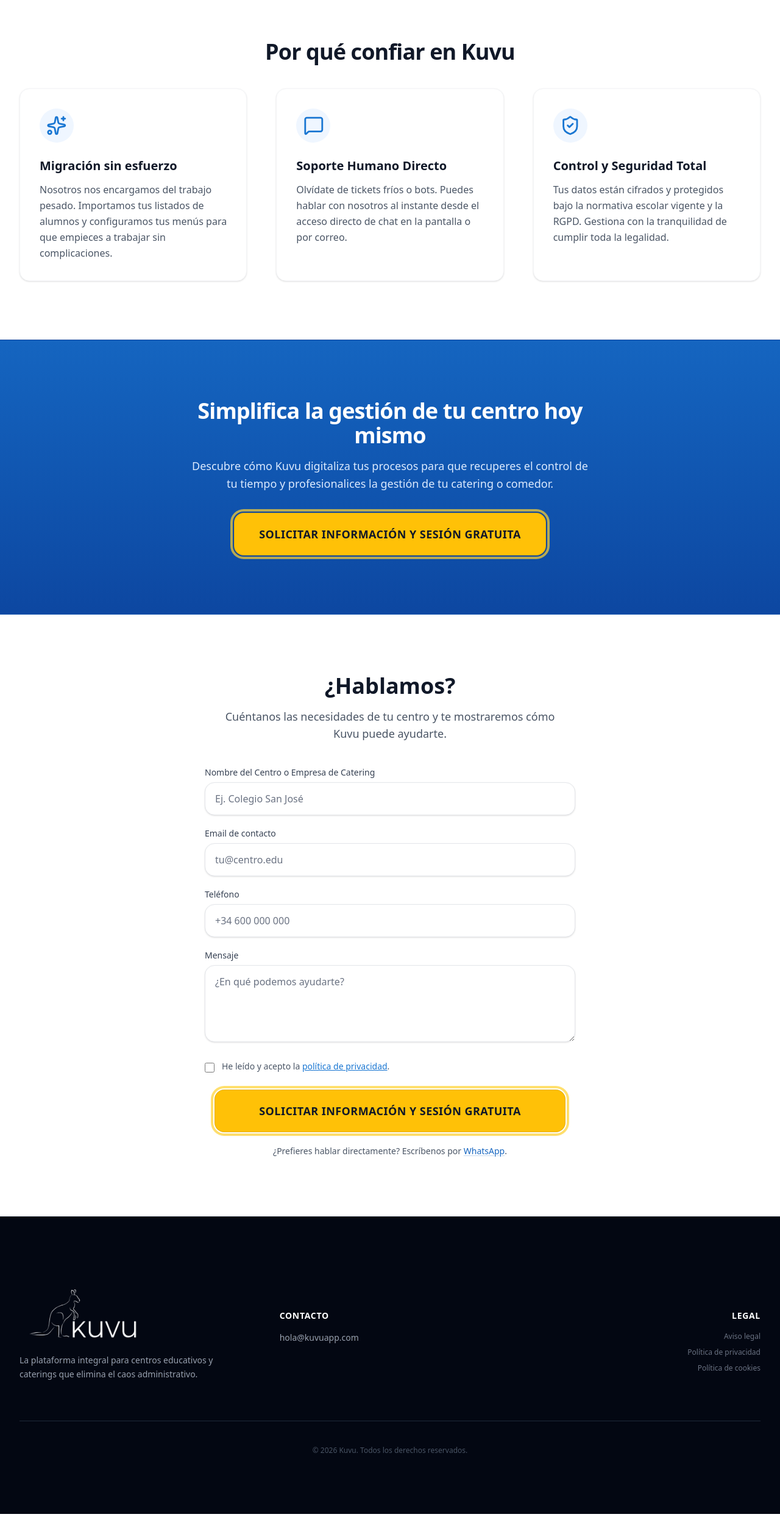
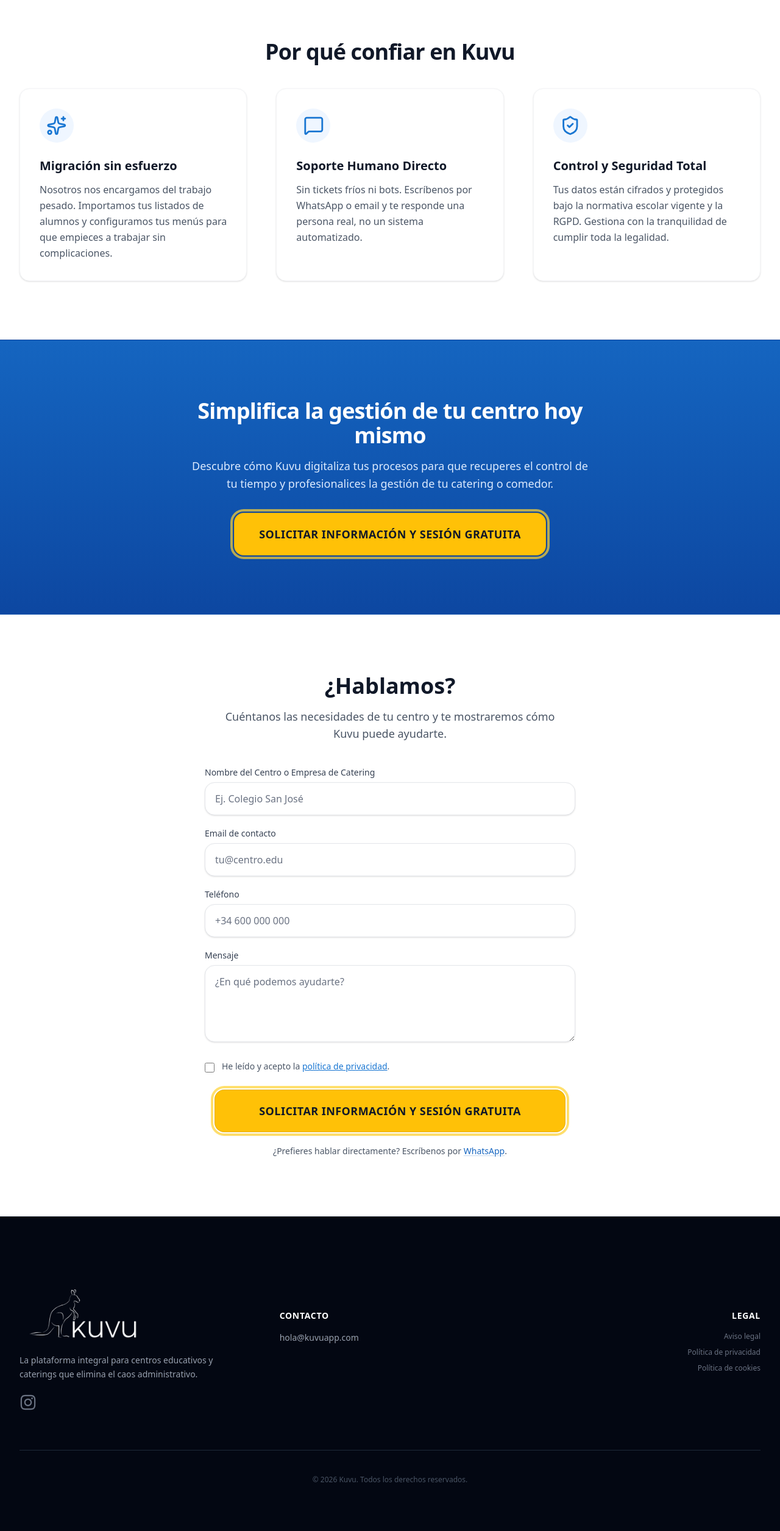
Before and after one commit to andreacb1995/kuvu-landing-page, a React (Vite) app: page / in a window 1280 px wide. Shown: the part 2244-4755 px from the top of the page at 61% size. Built offline with nearby package versions, Linux system fonts and the light colour scheme; no server answers.

Commit message:
cambio textos y icono instagram con enlace

```diff
--- a/package.json
+++ b/package.json
@@ -21,6 +21,7 @@
     "motion": "^12.23.24",
     "react": "^19.0.0",
     "react-dom": "^19.0.0",
+    "react-icons": "^5.6.0",
     "react-router-dom": "^7.14.0",
     "vite": "^6.2.0"
   },
--- a/src/Landing.tsx
+++ b/src/Landing.tsx
@@ -18,6 +18,7 @@
 } from 'lucide-react';
 import { THANK_YOU_SESSION_KEY, WHATSAPP_LINK } from './constants';
 import { handleWhatsAppClick, trackLead } from './metaPixel';
+import { FaInstagram } from 'react-icons/fa';
 
 /** CTA amarillo premium — firma marca: ring-4 + ring-offset-2 (offset azul #1976d2 en hero) */
 const ctaPrimaryClass =
@@ -396,8 +397,7 @@
               </div>
               <h3 className="mb-3 text-xl font-bold text-gray-900">Soporte Humano Directo</h3>
               <p className="flex-1 text-gray-600 leading-normal md:leading-relaxed">
-                Olvídate de tickets fríos o bots. Puedes hablar con nosotros al instante desde el acceso directo de chat
-                en la pantalla o por correo.
+                Sin tickets fríos ni bots. Escríbenos por WhatsApp o email y te responde una persona real, no un sistema automatizado.
               </p>
             </article>
             <article className="flex h-full min-h-0 flex-col items-center rounded-2xl border border-gray-100 bg-white p-8 text-center shadow-sm transition-shadow hover:shadow-md md:items-stretch md:text-left">
@@ -449,6 +449,17 @@
   <p className="text-sm text-gray-400 max-w-xs mx-auto md:mx-0 leading-normal md:leading-relaxed">
     La plataforma integral para centros educativos y caterings que elimina el caos administrativo.
   </p>
+  <div className="flex justify-center md:justify-start mt-5">
+    <a
+      href="https://www.instagram.com/kuvuapp/"
+      target="_blank"
+      rel="noopener noreferrer"
+      aria-label="Instagram de Kuvu"
+      className="text-gray-500 hover:text-[#E1306C] transition-colors duration-200"
+    >
+      <FaInstagram className="w-7 h-7" />
+    </a>
+  </div>
 </div>
 
             <div className="md:pt-14">
@@ -459,7 +470,9 @@
                     hola@kuvuapp.com
                   </a>
                 </li>
+
               </ul>
+
             </div>
 
             <div className="md:text-right md:pt-14">
--- a/src/constants.ts
+++ b/src/constants.ts
@@ -25,4 +25,4 @@
 
 /** Evento Calendly por defecto en /gracias (sin cabecera de evento ni banner GDPR en el embed). */
 export const DEFAULT_CALENDLY_URL =
-  'https://calendly.com/andrea-kuvuapp/demo?hide_landing_page_details=1&hide_gdpr_banner=1';
+  'https://calendly.com/andrea-kuvuapp/sesion-optimizacion?hide_landing_page_details=1&hide_gdpr_banner=1';
```
Also changed, not shown: 2 other files (tests, documents, lock files or other folders). Lines whose indentation alone changed are shown as unchanged.
